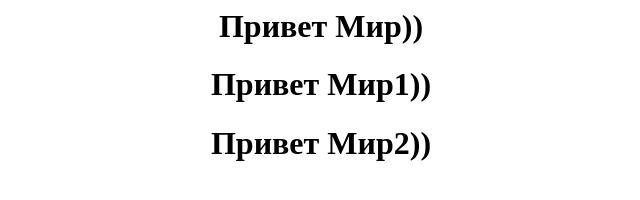
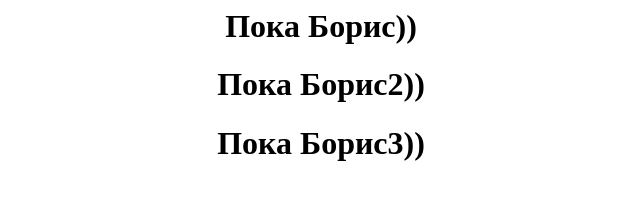
Before and after one commit to rksi-man/myfirstrepo, a plain HTML site: page index.html in a window 1280 px wide. Shown: the whole page, without its empty margins (319-959 px from the left). Drawn offline with Linux system fonts and the light colour scheme.

Commit message:
Something about BORIS

```diff
--- a/index.html
+++ b/index.html
@@ -4,13 +4,13 @@
 	</head>
 	<body>
 		<center>
-			<h1>Привет Мир))</h1>
+			<h1>Пока Борис))</h1>
 		</center>
 		<center>
-			<h1>Привет Мир1))</h1>
+			<h1>Пока Борис2))</h1>
 		</center>
 		<center>
-			<h1>Привет Мир2))</h1>
+			<h1>Пока Борис3))</h1>
 		</center>
 	</body>
 </html>
```
